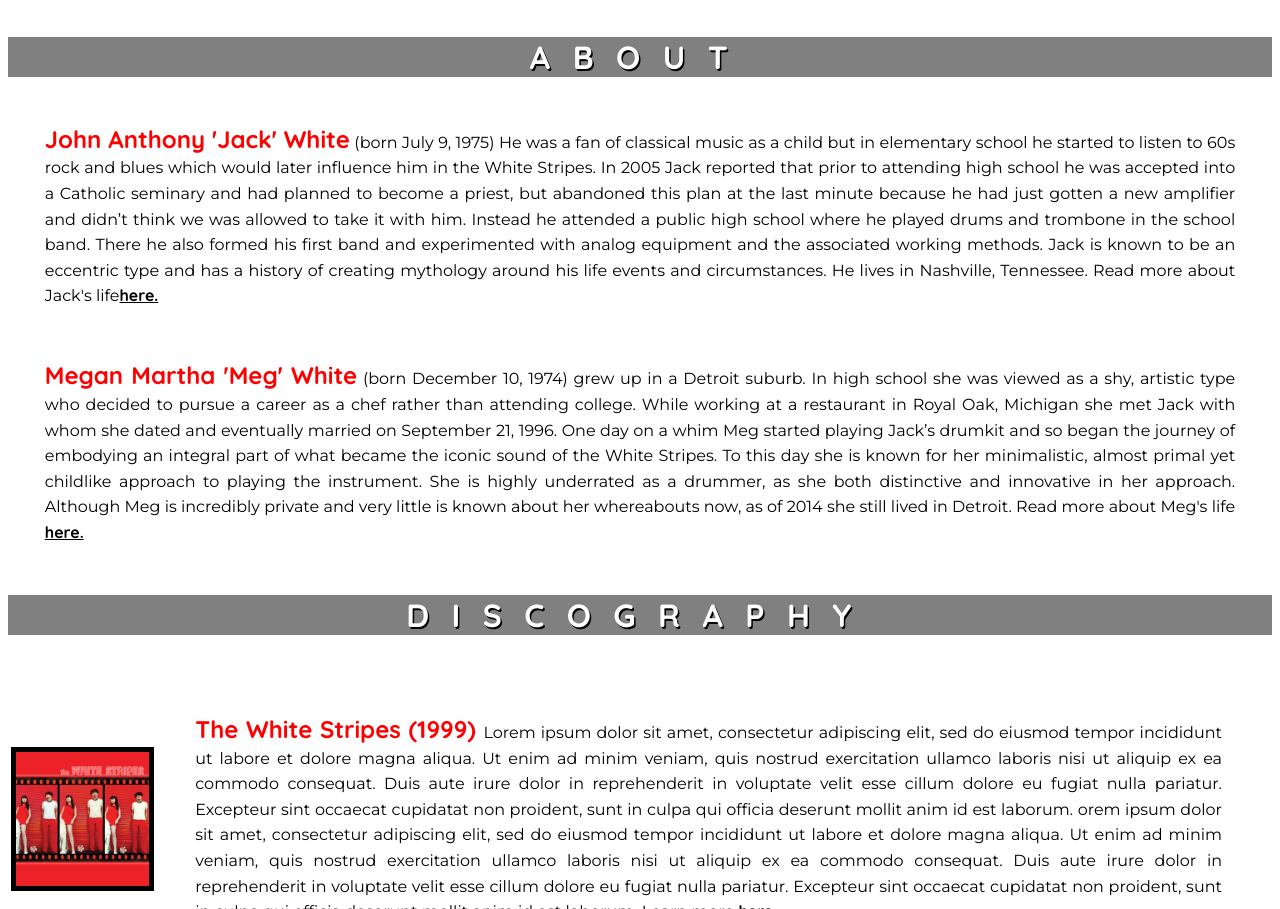
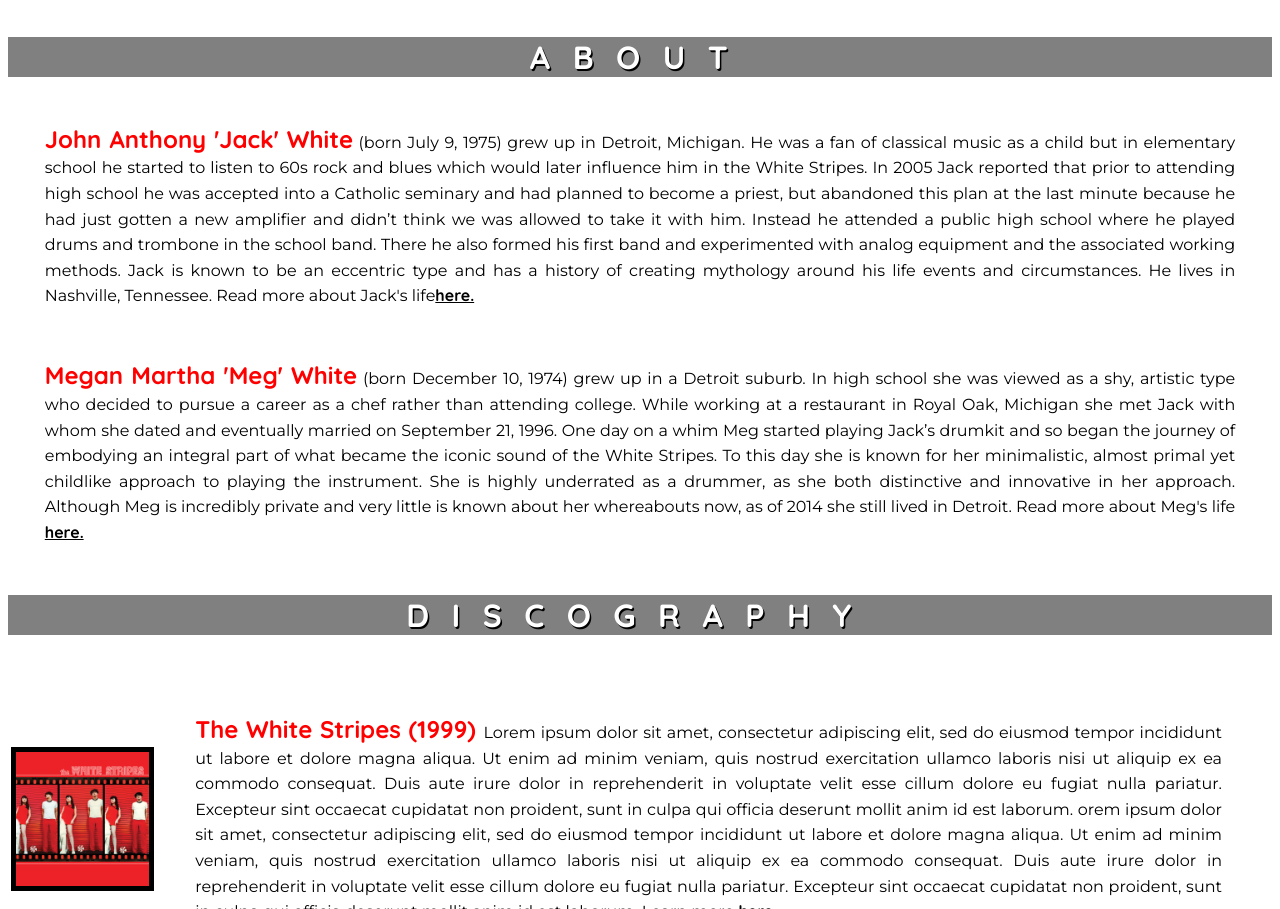
Before and after one commit to kaitycodes/white-stripes-tribute-page, a plain HTML site: page index.html in a window 1280 px wide. Shown: the part 822-1731 px from the top of the page. Drawn offline with Linux system fonts and the light colour scheme; files whose address does not match are found by name.

Commit message:
Update index.html

```diff
--- a/index.html
+++ b/index.html
@@ -21,7 +21,7 @@
             <h3 class="about subtitle">About</h3>
             <p id="tribute-info" class="content"><span class="red-name">John Anthony 'Jack'
                     White</span> (born July
-                9, 1975) He was a fan of classical music as a child but in elementary school he started to listen to 60s
+                9, 1975) grew up in Detroit, Michigan. He was a fan of classical music as a child but in elementary school he started to listen to 60s
                 rock and blues which
                 would later influence him in the White Stripes. In 2005 Jack reported that prior to attending high
                 school he was
```
